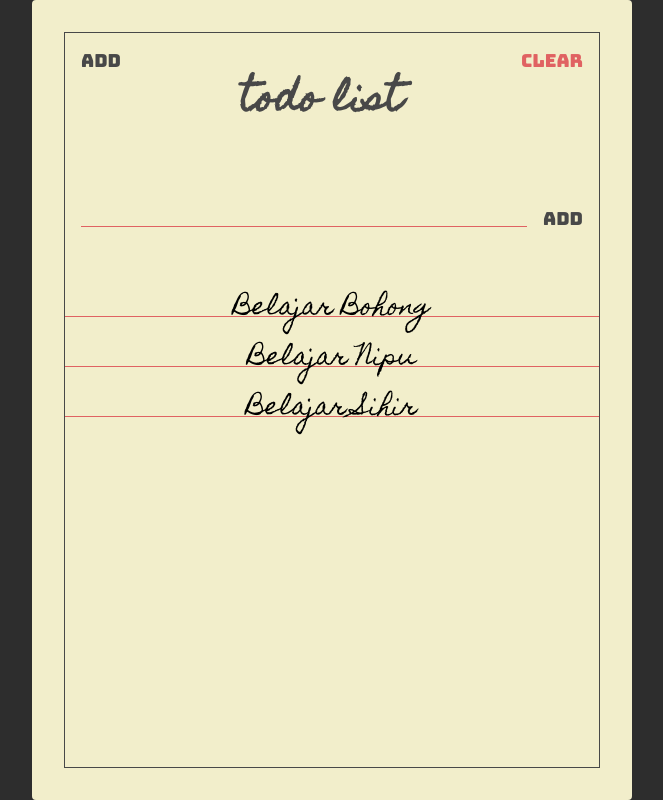
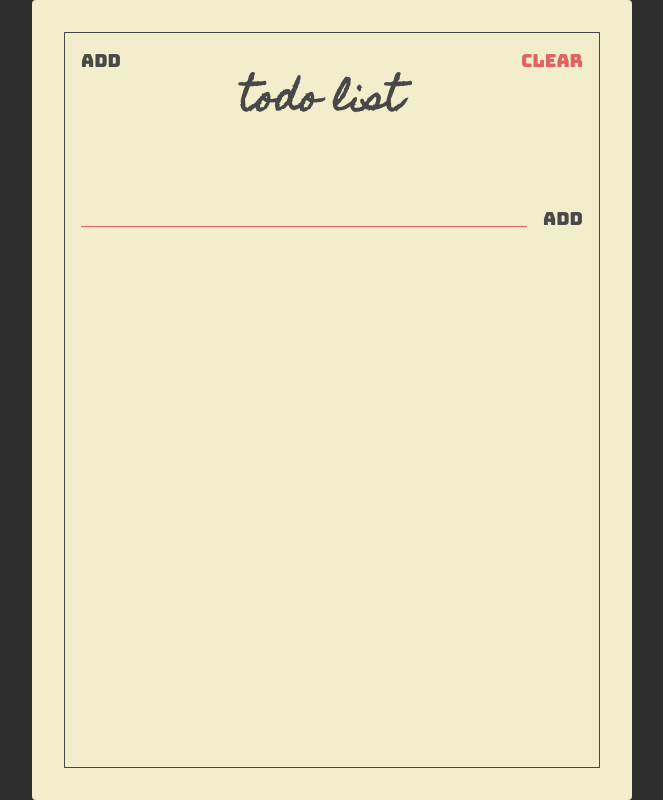
Before and after one commit to marksterben/react-course, a React (Create React App) app: page / in a window 1280 px wide. Shown: the whole page, without its empty margins (308-971 px from the left). Built offline with nearby package versions, Linux system fonts and the light colour scheme.

Commit message:
membaut addTodo

```diff
--- a/src/components/TodoForm.jsx
+++ b/src/components/TodoForm.jsx
@@ -13,8 +13,6 @@ const TodoForm = ({ addTodo }) => {
     }
 
     addTodo(value);
-
-    alert(value);
     setValue("");
   };
 
--- a/src/components/Todos.jsx
+++ b/src/components/Todos.jsx
@@ -1,26 +1,19 @@
 import React from "react";
 import Todo from "./Todo";
+import PropTypes from "prop-types";
 
-const Todos = () => {
-  const todos = [
-    {
-      text: "Belajar Bohong"
-    },
-    {
-      text: "Belajar Nipu"
-    },
-    {
-      text: "Belajar Sihir"
-    }
-  ];
-
+const Todos = ({ todos }) => {
   return (
     <section className="todos">
-      {todos.map((todo) => {
-        return <Todo text={todo.text} />;
+      {todos.map((todo, index) => {
+        return <Todo key={index} text={todo.text} />;
       })}
     </section>
   );
 };
 
+Todos.propTypes = {
+  todos: PropTypes.arrayOf(PropTypes.shape({ text: PropTypes.string }))
+};
+
 export default Todos;
--- a/src/pages/TodoList.jsx
+++ b/src/pages/TodoList.jsx
@@ -1,4 +1,4 @@
-import React from "react";
+import React, { useState } from "react";
 
 import Header from "../components/Header";
 import Paper from "../components/Paper";
@@ -6,11 +6,18 @@ import TodoForm from "../components/TodoForm";
 import Todos from "../components/Todos";
 
 const TodoList = () => {
+  const [todos, setTodos] = useState([]);
+
+  const addTodo = (value) => {
+    const newTodos = [...todos, { text: value }];
+    setTodos(newTodos);
+  };
+
   return (
     <Paper>
       <Header />
-      <TodoForm />
-      <Todos />
+      <TodoForm addTodo={addTodo} />
+      <Todos todos={todos} />
     </Paper>
   );
 };
```
